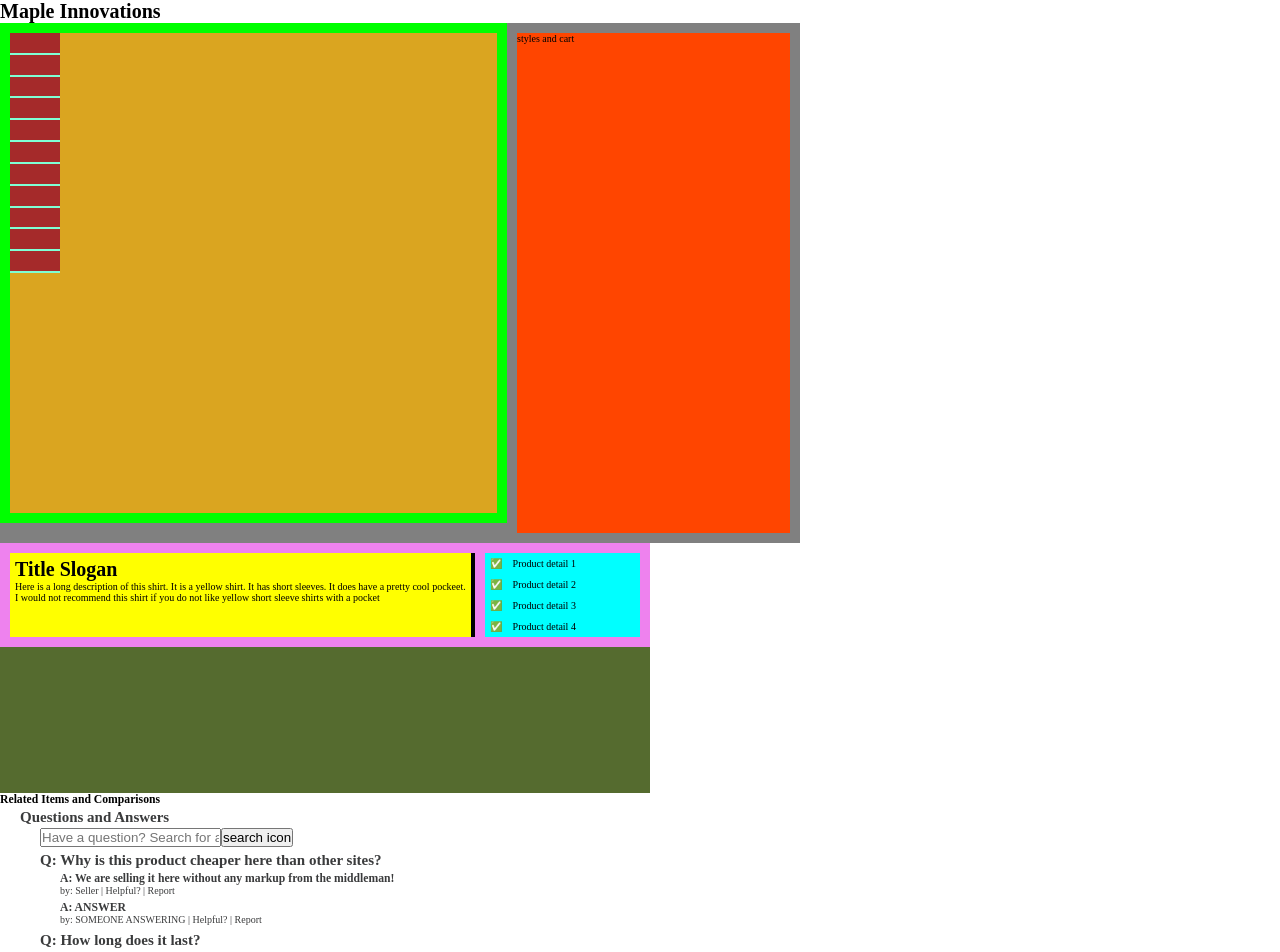
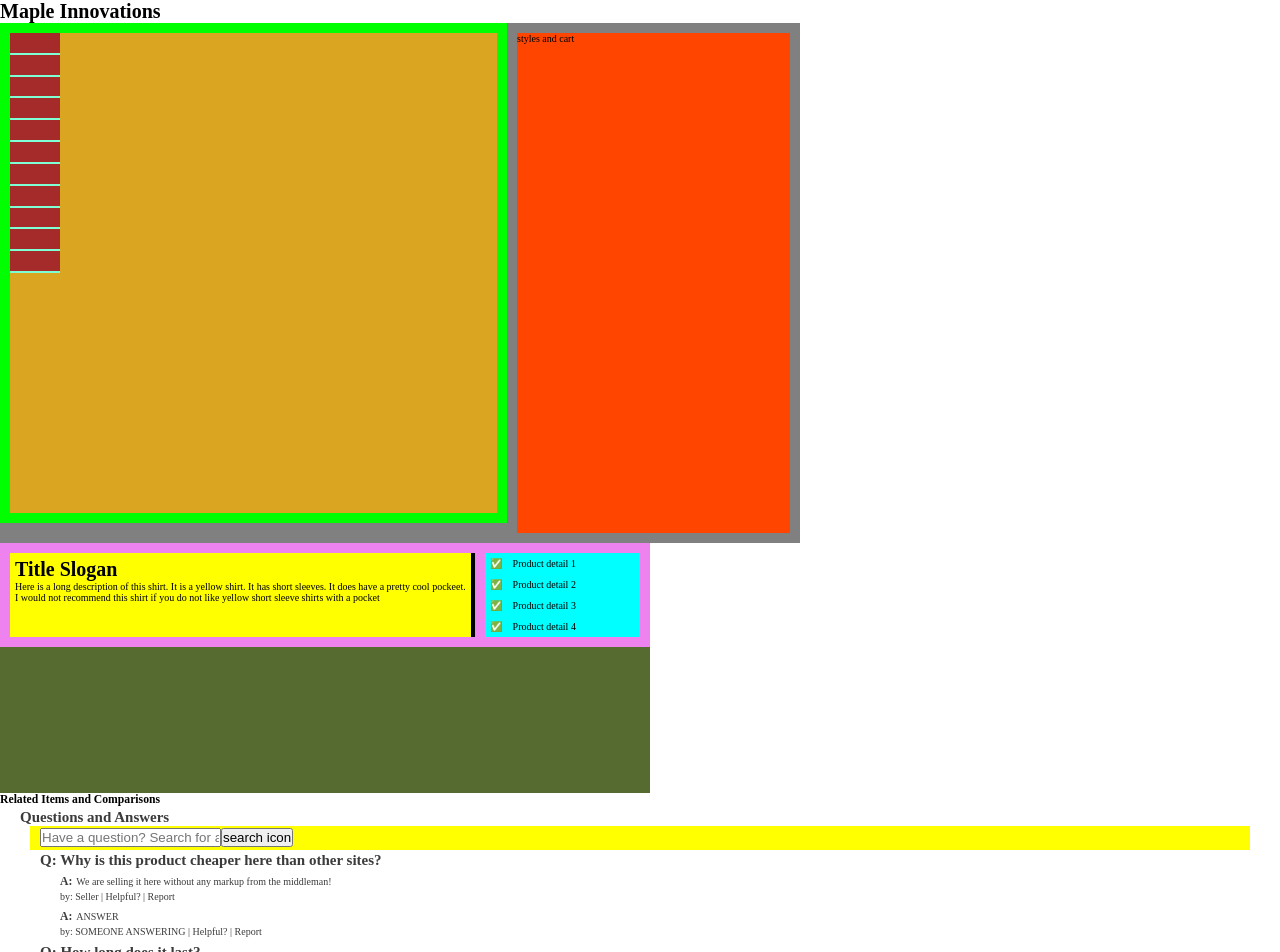
Before and after one commit to Pak-Attack/maple-innovations, a React app: page / in a window 1280 px wide. Shown: the top 952 px of the page. Built offline with nearby package versions, Linux system fonts and the light colour scheme; no server answers.

Commit message:
dynamically rendering answer body, stylistic adjustments

```diff
--- a/client/src/components/QuestionsAndAnswers/AddQuestion.jsx
+++ /dev/null
@@ -1,26 +0,0 @@
-//ADD QUESTION
-import React from "react";
-
-class AddQuestion extends React.Component {
-  constructor(props) {
-    super(props);
-  }
-
-  render () {
-    return (
-      <div>
-        <li> Add Question </li>
-      </div>
-    )
-  }
-}
-
-export default AddQuestion;
-
-/*
-
-EDITS TO MAKE :
-  - refactor to functional component
-  - Do I need this component? Or can I just add a button on the list component once Ive fixed the bug there? Or should I add a footer bar component for both buttons?
-
-*/
--- a/client/src/components/QuestionsAndAnswers/QuestionList/QuestionListEntry.jsx
+++ b/client/src/components/QuestionsAndAnswers/QuestionList/QuestionListEntry.jsx
@@ -1,6 +1,5 @@
 import React from "react";
 import styled from "styled-components";
-// import AnswerList from "./AnswerList";
 
 const MainDiv = styled.div`
   background: transparent;
@@ -31,12 +30,17 @@ const QuestionListEntry = ({dummyData}) => {
          <div>{
               Object.keys(dummyData.answers).slice(0, answerCount).map((answerId, idx) => (
                 <SubDiv key={idx}>
-                  <h3>A: <span class='START HERE'>{dummyData.answers[answerId].body}</span> </h3>
+                  <h3 className='answer-header'>
+                  {// take answer body out of the h3 and put it in a seperate div (p? h2?)
+                  // conditionally render the h3 'A:'
+                    // if current answerId is the first in the list of Ids, render A:, otherwise, render null or an empty h3 tag for indentation
+                  // use css to make the next div inline
+                  }
+                  A:  </h3>
+                  <span className='answer-header-body'>{dummyData.answers[answerId].body}</span>
                   <p>by: {dummyData.answers[answerId].answerer_name} | Helpful? | Report</p>
                 </SubDiv>
                 ))
-          //  <AnswerList questionInfo={dummyData} />
-
            } </div>
        </span>
      </MainDiv>
@@ -48,5 +52,6 @@ export default QuestionListEntry;
 
 /*
 TODO :
-- fix so that answers render as thin and inline
+- fix so that  'A:' only renders for the first answer of each question (notes above)
+- change all instances of 'dummyData' to 'questionData'
 */
--- a/client/src/components/QuestionsAndAnswers/QuestionsAndAnswers.jsx
+++ b/client/src/components/QuestionsAndAnswers/QuestionsAndAnswers.jsx
@@ -1,7 +1,6 @@
 import React, {useState, useEffect} from "react";
 import axios from 'axios';
 import SearchQuestions from "./SearchQuestions";
-import AddQuestion from "./AddQuestion";
 import QuestionList from "./QuestionList/QuestionList";
 import QuestionListEntry from "./QuestionList/QuestionListEntry";
 import dummyDataObj from "./dummyData.js"
@@ -36,8 +35,6 @@ const QuestionsAndAnswers = () => {
             <SearchQuestions />
             <QuestionList dummyData={dummyData}/>
             <QuestionListEntry />
-            {/* <MoreAnsweredQuestions />
-            <AddQuestion /> */}
           </div>
         </div>
       </BasicStyle>
@@ -49,5 +46,6 @@ export default QuestionsAndAnswers;
 /*
 
 TODO :
-  - make component for bottom buttons
+  - make component for bottom buttons (?)
+  - why is dummy data necessary for first render?
 */
--- a/client/src/components/QuestionsAndAnswers/SearchQuestions.jsx
+++ b/client/src/components/QuestionsAndAnswers/SearchQuestions.jsx
@@ -2,10 +2,12 @@ import React from "react";
 import styled from "styled-components";
 
 const SearchDiv = styled.div`
-  background: transparent;
+  display: block;
+  background: yellow;
   color: #3a3b3c;
   margin: 0 1em;
   padding: 0.25em 1em;
+  cursor: pointer;
 `;
 
 const SearchQuestions = (props) => {
@@ -22,6 +24,7 @@ const SearchQuestions = (props) => {
           <label>
             <input
               type="text"
+              size="sm"
               placeholder="Have a question? Search for answers"
             />
           </label>
@@ -38,7 +41,7 @@ export default SearchQuestions;
 /*
 
 TODO :
-  - import icons here
+  - use icons here
   - add onChange and onClick functionality
 
 */
--- a/public/styles.css
+++ b/public/styles.css
@@ -167,3 +167,14 @@ html {
 .ratings-and-reviews-entry-box-helpful {
 
 }
+
+.answer-header-body {
+  font-weight: medium;
+  display: inline-block;
+  padding: 4px;
+  /* flex-direction: row; */
+}
+
+.answer-header {
+  display: inline-block;
+}
```
Also changed, not shown: client/src/components/QuestionsAndAnswers/QuestionList/QuestionList.jsx (+4 -5 lines).
